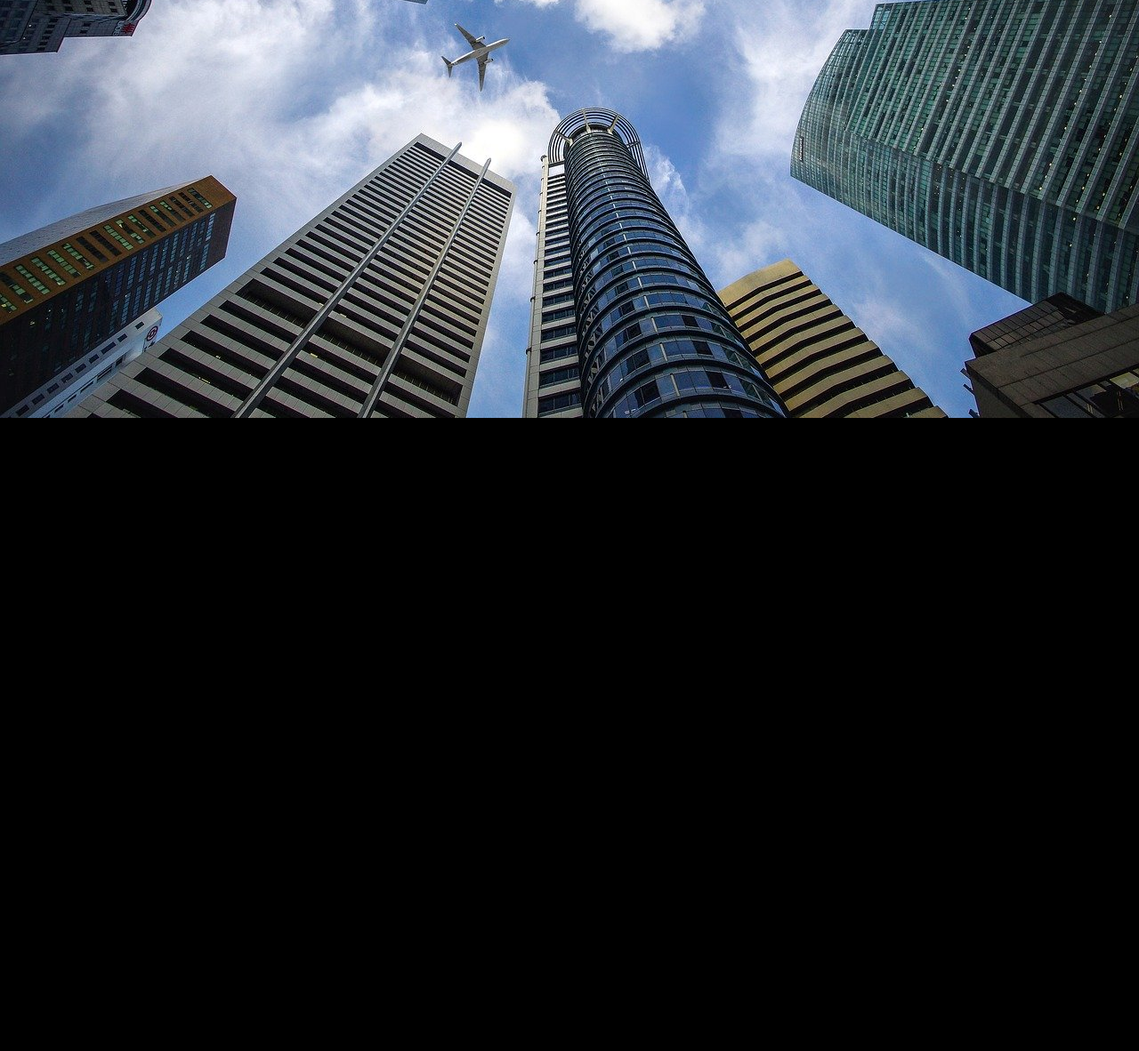
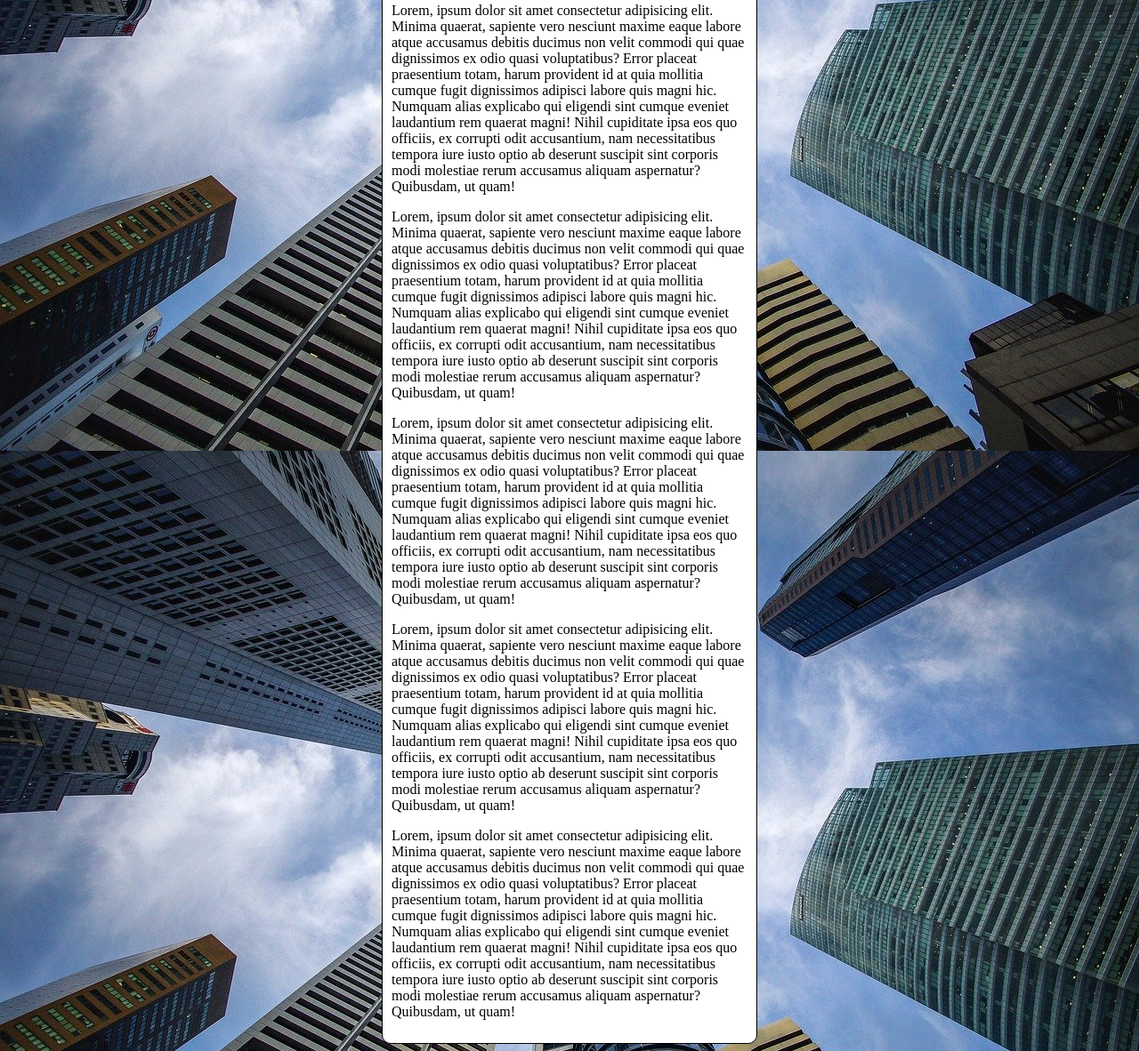
Before and after one commit to DenisJps/HTML-CSS, a plain HTML site: page Exercicios/ex022/fundo005.html in a window 1280 px wide. Shown: the part 346-1528 px from the top of the page at 89% size. Before the commit the page ends 816 px from the top, so only its background shows below. Drawn offline with Linux system fonts and the light colour scheme.

Commit message:
att ex 022 05 .2

```diff
--- a/Exercicios/ex022/fundo005.html
+++ b/Exercicios/ex022/fundo005.html
@@ -6,17 +6,23 @@
     <title>Document</title>
     <style>
         body{
-            height: 100vh;
+           /* height: 100vh;
             background-color: black;
             background-image: url(imagens/wallpaper002.jpg);
             background-repeat: no-repeat;
             background-position:center top;
             background-size: cover;
+            background-attachment: fixed;*/
+            /*Shorthand - backgroubd
+                   color > image > position> repeat >[size] > attachment*/
+            background: black url(imagens/wallpaper002.jpg) center top fixed;
+            background-size: cover;
+
 
         }
         main{
             background-color: white;
-            width: 600px;
+            max-width: 400px;
             padding: 10px;
             border-radius: 10px;
             border: 1px solid black;
@@ -30,6 +36,21 @@
         <p>Lorem ipsum dolor sit amet consectetur adipisicing elit. Deleniti quam laudantium quisquam beatae debitis possimus libero, facere quasi. Consequatur corrupti veritatis atque. Necessitatibus, esse. Quaerat dolorum reiciendis cupiditate illo velit.
         Perferendis natus odio, aut tempora neque eius blanditiis optio atque ad, repellat fuga non recusandae quos dolorum, animi quasi. Odio perferendis saepe vitae qui repellat, non laborum consectetur ipsam maxime!
         Beatae odit consequuntur obcaecati cum ab magnam quisquam voluptatum esse perspiciatis, qui a distinctio excepturi mollitia officiis exercitationem tempora dolorum dolorem dolore! Laboriosam cumque commodi corrupti quod, accusantium quidem ipsum.</p>
+        <p>Lorem, ipsum dolor sit amet consectetur adipisicing elit. Minima quaerat, sapiente vero nesciunt maxime eaque labore atque accusamus debitis ducimus non velit commodi qui quae dignissimos ex odio quasi voluptatibus?
+        Error placeat praesentium totam, harum provident id at quia mollitia cumque fugit dignissimos adipisci labore quis magni hic. Numquam alias explicabo qui eligendi sint cumque eveniet laudantium rem quaerat magni!
+        Nihil cupiditate ipsa eos quo officiis, ex corrupti odit accusantium, nam necessitatibus tempora iure iusto optio ab deserunt suscipit sint corporis modi molestiae rerum accusamus aliquam aspernatur? Quibusdam, ut quam!</p>
+        <p>Lorem, ipsum dolor sit amet consectetur adipisicing elit. Minima quaerat, sapiente vero nesciunt maxime eaque labore atque accusamus debitis ducimus non velit commodi qui quae dignissimos ex odio quasi voluptatibus?
+        Error placeat praesentium totam, harum provident id at quia mollitia cumque fugit dignissimos adipisci labore quis magni hic. Numquam alias explicabo qui eligendi sint cumque eveniet laudantium rem quaerat magni!
+        Nihil cupiditate ipsa eos quo officiis, ex corrupti odit accusantium, nam necessitatibus tempora iure iusto optio ab deserunt suscipit sint corporis modi molestiae rerum accusamus aliquam aspernatur? Quibusdam, ut quam!</p>
+        <p>Lorem, ipsum dolor sit amet consectetur adipisicing elit. Minima quaerat, sapiente vero nesciunt maxime eaque labore atque accusamus debitis ducimus non velit commodi qui quae dignissimos ex odio quasi voluptatibus?
+        Error placeat praesentium totam, harum provident id at quia mollitia cumque fugit dignissimos adipisci labore quis magni hic. Numquam alias explicabo qui eligendi sint cumque eveniet laudantium rem quaerat magni!
+        Nihil cupiditate ipsa eos quo officiis, ex corrupti odit accusantium, nam necessitatibus tempora iure iusto optio ab deserunt suscipit sint corporis modi molestiae rerum accusamus aliquam aspernatur? Quibusdam, ut quam!</p>
+        <p>Lorem, ipsum dolor sit amet consectetur adipisicing elit. Minima quaerat, sapiente vero nesciunt maxime eaque labore atque accusamus debitis ducimus non velit commodi qui quae dignissimos ex odio quasi voluptatibus?
+        Error placeat praesentium totam, harum provident id at quia mollitia cumque fugit dignissimos adipisci labore quis magni hic. Numquam alias explicabo qui eligendi sint cumque eveniet laudantium rem quaerat magni!
+        Nihil cupiditate ipsa eos quo officiis, ex corrupti odit accusantium, nam necessitatibus tempora iure iusto optio ab deserunt suscipit sint corporis modi molestiae rerum accusamus aliquam aspernatur? Quibusdam, ut quam!</p>
+        <p>Lorem, ipsum dolor sit amet consectetur adipisicing elit. Minima quaerat, sapiente vero nesciunt maxime eaque labore atque accusamus debitis ducimus non velit commodi qui quae dignissimos ex odio quasi voluptatibus?
+        Error placeat praesentium totam, harum provident id at quia mollitia cumque fugit dignissimos adipisci labore quis magni hic. Numquam alias explicabo qui eligendi sint cumque eveniet laudantium rem quaerat magni!
+        Nihil cupiditate ipsa eos quo officiis, ex corrupti odit accusantium, nam necessitatibus tempora iure iusto optio ab deserunt suscipit sint corporis modi molestiae rerum accusamus aliquam aspernatur? Quibusdam, ut quam!</p>
     </main>
 </body>
 </html>
```
